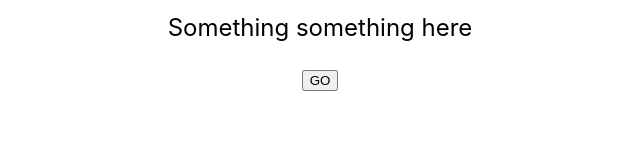
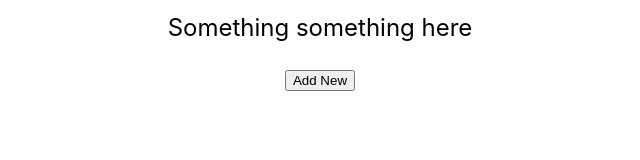
Before and after one commit to dabutvin/tips-calculator, a Next.js app: page / in a window 1280 px wide. Shown: the part 353-513 px from the top of the page, without its empty margins (320-960 px from the left). Built offline with nearby package versions, Linux system fonts and the light colour scheme.

Commit message:
enter cusip in the cusipComponent; render a list from page

```diff
--- a/app/page.js
+++ b/app/page.js
@@ -5,10 +5,10 @@ import React, { useState } from 'react';
 import CusipDetails from '../components/cusipDetails';
 
 export default function Home() {
-  const [cusip, setCusip] = useState(null)
+  const [cusips, setCusips] = useState([])
 
-  const handleClick = () => {
-    setCusip("91282CJY8")
+  const handleAddClick = () => {
+    setCusips([...cusips, ""])
   }
 
   return (
@@ -22,9 +22,10 @@ export default function Home() {
           Something something here
         </p>
 
-        <button onClick={handleClick}>GO</button>
-        {cusip && <CusipDetails cusip={cusip} />}
-
+        {cusips.map((_, index) =>
+          <CusipDetails key={index} index={index} />
+        )}
+        <button onClick={handleAddClick}>Add New</button>
       </main>
 
       <footer className={styles.footer}>
--- a/components/cusipDetails.js
+++ b/components/cusipDetails.js
@@ -3,18 +3,31 @@
 import { useEffect, useState } from "react"
 import { getCpiEntries } from "../actions/treasuryApi"
 
-export default function CusipDetails({ cusip }) {
+export default function CusipDetails({ index }) {
+    const [cusip, setCusip] = useState("")
     const [cpiEntries, setCpiEntries] = useState([])
     useEffect(() => {
         const fetchData = async () => {
             let result = await getCpiEntries(cusip)
             setCpiEntries(result)
         }
-        fetchData().catch(console.error)
+        if (cusip) {
+            fetchData().catch(console.error)
+        }
     }, [cusip])
+
+    const handleCusipChange = (event) => {
+        setCusip(event.target.value)
+    }
 
     return (
         <>
+            {!cusip && (
+                <>
+                    <label htmlFor={`${index}_cusip`}>CUSIP:</label>
+                    <input id={`${index}_cusip`} type="text" value={cusip} onChange={handleCusipChange} />
+                </>
+            )}
             {cusip && <p>CUSIP: {cusip}</p>}
             <table>
                 <thead>
```
